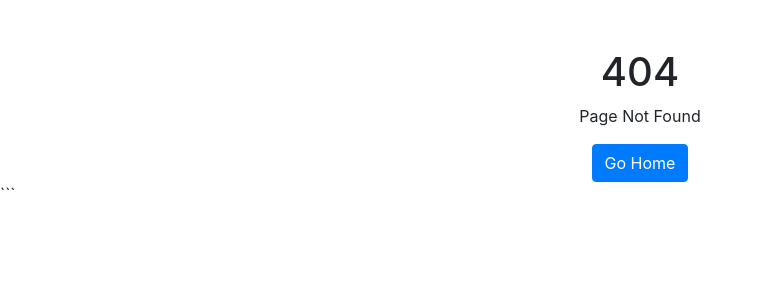
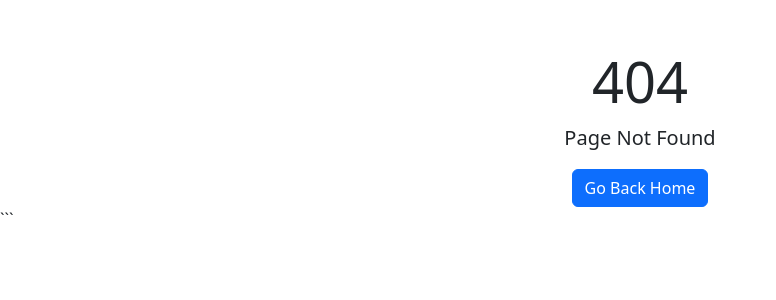
Before and after one commit to drpaulfarrow/pafcrew, a Python web app: template templates/404.html in a window 1280 px wide. Shown: the top 300 px of the page, without its empty margins (0-776 px from the left). Run offline with Jinja, Linux system fonts and the light colour scheme; the template is opened without the code that fills it, so the values that code supplies are empty; some libraries are stand-ins or nearby versions.

Commit message:
Update templates/404.html via PAF Crew

```diff
--- a/templates/404.html
+++ b/templates/404.html
@@ -4,13 +4,13 @@
     <meta charset="UTF-8">
     <meta name="viewport" content="width=device-width, initial-scale=1.0">
     <title>Page Not Found</title>
-    <link href="https://stackpath.bootstrapcdn.com/bootstrap/4.5.2/css/bootstrap.min.css" rel="stylesheet">
+    <link href="https://cdn.jsdelivr.net/npm/bootstrap@5.3.2/dist/css/bootstrap.min.css" rel="stylesheet">
 </head>
 <body>
-    <div class="container text-center">
-        <h1 class="mt-5">404</h1>
-        <p>Page Not Found</p>
-        <a href="/" class="btn btn-primary">Go Home</a>
+    <div class="container mt-5 text-center">
+        <h1 class="display-4">404</h1>
+        <p class="lead">Page Not Found</p>
+        <a href="{{ url_for('index') }}" class="btn btn-primary">Go Back Home</a>
     </div>
 </body>
 </html>
```
